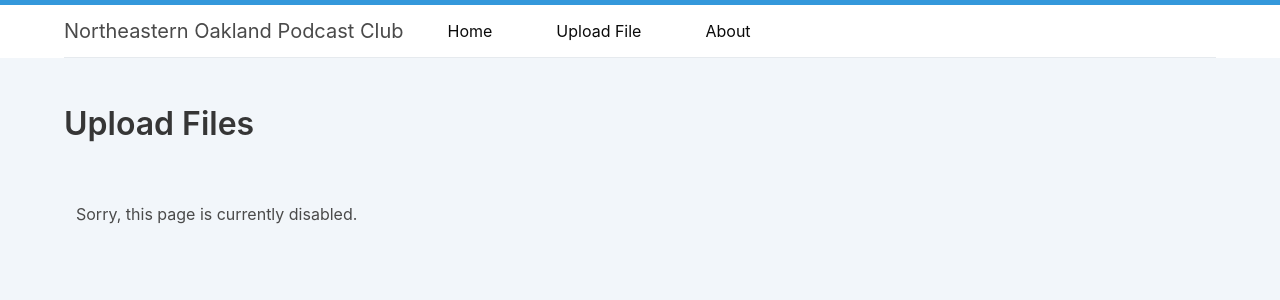
After one commit to trentwiles/podcast, a Flask app: template templates/tupload.html in a window 1280 px wide. The commit adds this page. Shown: the top 300 px of the page. Run offline with Flask 3, Linux system fonts and the light colour scheme; the template is opened without the code that fills it, so the values that code supplies are empty; parts of the project's set-up code (start-up, migrations or seed data) failed here and were passed over.

Commit message:
final cleanup

```diff
--- a/main.py
+++ b/main.py
@@ -21,9 +21,13 @@ def index():
 
     return render_template('new.html', videos = youtube.getChannelVideosAndData(apiKey, channel), podcasts=spotify.getPodcast(), files=files)
 
+@app.route('/about')
+def about():
+    return render_template("about.html")
+
 @app.route('/upload', methods=["GET"])
 def login():
-    return render_template('login.html')
+    return render_template('tupload.html')
 
 @app.route('/upload', methods=["POST"])
 def upload():
--- a/spotify.py
+++ b/spotify.py
@@ -18,5 +18,6 @@ def getPodcast():
 
     podcasts = []
     for x in r.json()["items"]:
-        podcasts.append({"preview": x["audio_preview_url"], "link": x["external_urls"]["spotify"], "description": x["description"], "time": str(x['duration_ms']/1000) + "s", "title": x["name"], "image": x["images"][0]["url"]})
+        #print(x)
+        podcasts.append({"preview": x["audio_preview_url"], "link": x["external_urls"]["spotify"], "description": x["description"], "time": str(round(x['duration_ms']/1000)) + "s", "title": x["name"], "image": x["images"][0]["url"]})
     return podcasts
--- a/templates/login.html
+++ b/templates/login.html
@@ -3,7 +3,7 @@
 
 <head>
     <meta charset="UTF-8">
-    <title>Oakland Oddities | Northeastern Oakland Podcast Club</title>
+    <title>Northeastern Oakland Podcast Club</title>
     <link rel="stylesheet" href="https://cdn.jsdelivr.net/npm/bulma@0.9.2/css/bulma.min.css">
 </head>
 
@@ -11,8 +11,8 @@
     <section class="hero is-primary">
         <div class="hero-body">
             <div class="container">
-                <h1 class="title">Oakland Oddities</h1>
-                <h2 class="subtitle">A Northeastern Oakland Podcast Club Project</h2>
+                <h1 class="title">Northeastern Oakland Podcast Club</h1>
+                <h2 class="subtitle"></h2>
             </div>
         </div>
     </section>
--- /dev/null
+++ b/templates/tupload.html
@@ -0,0 +1,150 @@
+<!DOCTYPE html>
+<html>
+
+<head>
+    <meta charset="utf-8">
+    <meta http-equiv="X-UA-Compatible" content="IE=edge">
+    <meta name="viewport" content="width=device-width, initial-scale=1">
+    <title>Northeastern Oakland Podcast</title>
+    <link rel="shortcut icon" href="../images/favicon.png" type="image/x-icon">
+    <link rel="stylesheet" href="https://maxcdn.bootstrapcdn.com/font-awesome/4.7.0/css/font-awesome.min.css">
+    <link href="https://fonts.googleapis.com/css?family=Open+Sans:300,400,700" rel="stylesheet">
+    <!-- Bulma Version 0.9.4-->
+    <link rel="stylesheet" href="https://unpkg.com/bulma@0.9.4/css/bulma.min.css" />
+    <link rel="stylesheet" type="text/css" href="../css/forum.css">
+</head>
+
+<body>
+    <style>
+        :root {
+            ::-webkit-scrollbar {
+                height: 10px;
+                width: 10px
+            }
+
+            ::-webkit-scrollbar-track {
+                background: #efefef;
+                border-radius: 6px
+            }
+
+            ::-webkit-scrollbar-thumb {
+                background: #d5d5d5;
+                border-radius: 6px
+            }
+
+            ::-webkit-scrollbar-thumb:hover {
+                background: #c4c4c4
+            }
+        }
+
+        html,
+        body {
+            font-family: -apple-system, BlinkMacSystemFont, "Segoe UI", Roboto, Oxygen-Sans, Ubuntu, Cantarell, "Helvetica Neue", sans-serif;
+            background: #F2F6FA;
+        }
+
+        footer {
+            background-color: #F2F6FA !important;
+        }
+
+        .topNav {
+            border-top: 5px solid #3498DB;
+        }
+
+        .topNav .container {
+            border-bottom: 1px solid #E6EAEE;
+        }
+
+        .container .columns {
+            margin: 3rem 0;
+        }
+
+        .navbar-menu .navbar-item {
+            padding: 0 2rem;
+        }
+
+        aside.menu {
+            padding-top: 3rem;
+        }
+
+        aside.menu .menu-list {
+            line-height: 1.5;
+        }
+
+        aside.menu .menu-label {
+            padding-left: 10px;
+            font-weight: 700;
+        }
+
+        .button.is-primary.is-alt {
+            background: #00c6ff;
+            background: -webkit-linear-gradient(to bottom, #0072ff, #00c6ff);
+            background: linear-gradient(to bottom, #0072ff, #00c6ff);
+            font-weight: 700;
+            font-size: 14px;
+            height: 3rem;
+            line-height: 2.8;
+        }
+
+        .media-left img {
+            border-radius: 50%;
+        }
+
+        .media-content p {
+            font-size: 14px;
+            line-height: 2.3;
+            font-weight: 700;
+            color: #8F99A3;
+        }
+
+        article.post {
+            margin: 1rem;
+            padding-bottom: 1rem;
+            border-bottom: 1px solid #E6EAEE;
+        }
+
+        article.post:last-child {
+            padding-bottom: 0;
+            border-bottom: none;
+        }
+
+        .menu-list li {
+            padding: 5px;
+        }
+    </style>
+    <nav class="navbar is-white topNav">
+        <div class="container">
+            <div class="navbar-brand">
+                <a class="navbar-item" href="../">
+                    <!-- <img src="../images/bulma.png" width="112" height="28"> -->
+                    <h2 class="subtitle">Northeastern Oakland Podcast Club</h2>
+                </a>
+                <div class="navbar-burger burger" data-target="topNav">
+                    <span></span>
+                    <span></span>
+                    <span></span>
+                </div>
+            </div>
+            <div id="topNav" class="navbar-menu">
+                <div class="navbar-start">
+                    <a class="navbar-item" href="/">Home</a>
+                    <a class="navbar-item" href="/upload">Upload File</a>
+                    <a class="navbar-item" href="/about">About</a>
+                </div>
+
+            </div>
+        </div>
+    </nav>
+    <section class="container">
+        <h1 class="title pt-6">Upload Files</h1>
+        <div class="columns">
+            <div class="column">
+                <p>
+                    Sorry, this page is currently disabled.
+                </p>
+            </div>
+        </div>
+    </section>
+</body>
+
+</html>
--- a/templates/upload.html
+++ b/templates/upload.html
@@ -3,7 +3,7 @@
 
 <head>
     <meta charset="UTF-8">
-    <title>Oakland Oddities | Northeastern Oakland Podcast Club</title>
+    <title>Northeastern Oakland Podcast Club</title>
     <link rel="stylesheet" href="https://cdn.jsdelivr.net/npm/bulma@0.9.2/css/bulma.min.css">
 </head>
 
@@ -11,8 +11,8 @@
     <section class="hero is-primary">
         <div class="hero-body">
             <div class="container">
-                <h1 class="title">Oakland Oddities</h1>
-                <h2 class="subtitle">A Northeastern Oakland Podcast Club Project</h2>
+                <h1 class="title">Northeastern Oakland Podcast Club</h1>
+                <h2 class="subtitle"></h2>
             </div>
         </div>
     </section>
--- a/youtube.py
+++ b/youtube.py
@@ -1,4 +1,5 @@
 import requests
+import json
 
 def getChannelVideos(apiKey, id):
     r = requests.get(f"https://www.googleapis.com/youtube/v3/search?key={apiKey}&channelId={id}&part=id&maxResults=10")
@@ -12,6 +13,7 @@ def getChannelVideos(apiKey, id):
 
 def getVideoMetadata(apiKey, id):
     r = requests.get(f"https://www.googleapis.com/youtube/v3/videos?key={apiKey}&id={id}&part=snippet")
+    print(json.dumps(r.json()))
 
     title = r.json()["items"][0]["snippet"]["title"]
     desc = r.json()["items"][0]["snippet"]["description"]
```
Also changed, not shown: templates/about.html (added, +150 -0 lines), templates/new.html (+109 -73 lines).
